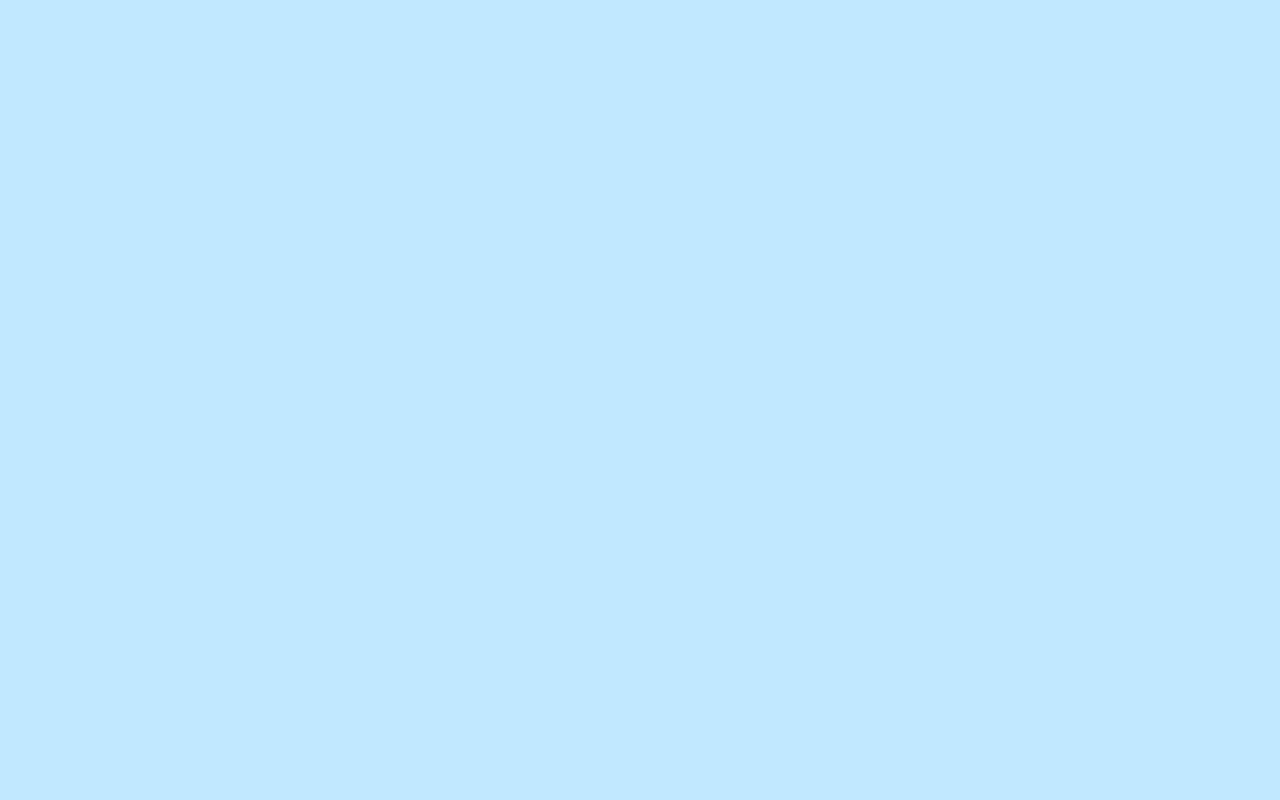
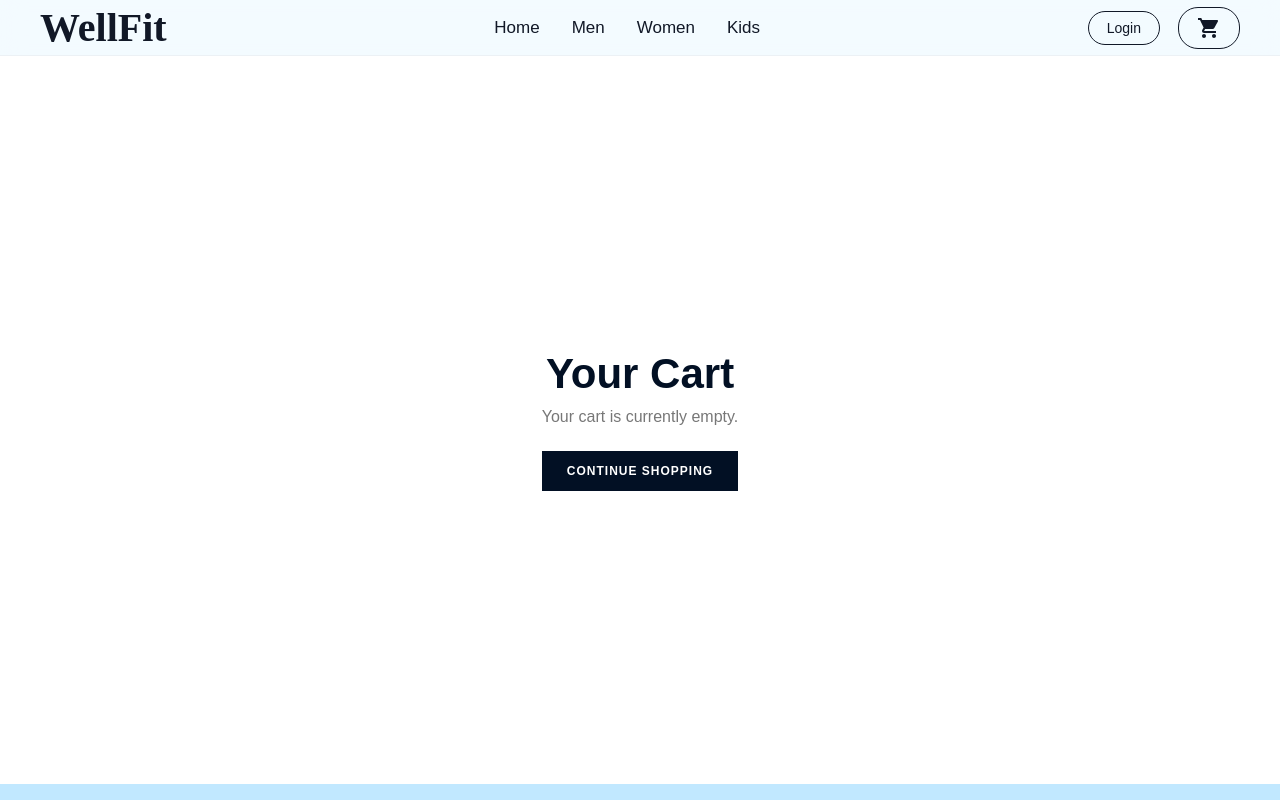
Before and after one commit to Melvin-1117/WellFit, a React app in the folder frontend/: page /cart in a window 1280 px wide. Before the commit this address had no page. Built offline with nearby package versions, Linux system fonts and the light colour scheme; the HTML template or start-up script is replaced by a standard one; a web font is replaced by a local one.

Commit message:
Cart page implemented

```diff
--- a/frontend/src/App.css
+++ b/frontend/src/App.css
@@ -826,3 +826,196 @@
   }
 
 }
+/* Cart page */
+
+.cart-page {
+  padding: 70px 8%;
+  background: #ffffff;
+  min-height: calc(100vh - 72px);
+}
+
+.cart-header {
+  text-align: center;
+  margin-bottom: 55px;
+}
+
+.cart-header p {
+  margin: 0 0 10px;
+  font-size: 12px;
+  font-weight: 600;
+  letter-spacing: 3px;
+  color: #777;
+}
+
+.cart-header h1 {
+  margin: 0;
+  font-size: 42px;
+  font-weight: 600;
+  color: #111827;
+}
+.cart-layout {
+  display: grid;
+  grid-template-columns: 2fr 1fr;
+  gap: 60px;
+  max-width: 1200px;
+  margin: 0 auto;
+}
+.cart-item {
+  display: flex;
+  gap: 25px;
+  padding: 20px 0;
+  border-bottom: 1px solid #e5e5e5;
+}
+
+.cart-item img {
+  width: 140px;
+  height: 170px;
+  object-fit: cover;
+  display: block;
+}
+
+.cart-item-info {
+  display: flex;
+  flex-direction: column;
+  justify-content: center;
+}
+
+.cart-item-info h3 {
+  margin: 0 0 10px;
+  font-size: 17px;
+  font-weight: 500;
+  color: #111827;
+}
+
+.cart-item-info p {
+  margin: 4px 0;
+  font-size: 13px;
+  color: #777;
+}
+
+.cart-item-info .cart-item-price {
+  margin-top: 12px;
+  font-size: 15px;
+  font-weight: 600;
+
+  color: #111827;
+}
+.cart-summary {
+  height: fit-content;
+  padding: 30px;
+  background: #f8f8f8;
+}
+
+.cart-summary h2 {
+  margin: 0 0 30px;
+  font-size: 20px;
+  font-weight: 600;
+}
+
+.summary-row,
+.summary-total {
+  display: flex;
+  justify-content: space-between;
+  margin-bottom: 15px;
+  font-size: 14px;
+}
+
+.summary-row span:last-child {
+  font-weight: 500;
+}
+
+.summary-divider {
+  height: 1px;
+  margin: 20px 0;
+  background: #dddddd;
+}
+
+.summary-total {
+  font-size: 17px;
+  font-weight: 600;
+}
+
+.checkout-button {
+  width: 100%;
+  margin-top: 20px;
+  padding: 15px;
+  border: none;
+  background: #021024;
+  color: white;
+  font-size: 12px;
+  font-weight: 600;
+  letter-spacing: 1.5px;
+  cursor: pointer;
+  transition: background 0.25s ease;
+}
+.checkout-button:hover {
+  background: #52659f;
+}
+.empty-cart {
+  display: flex;
+  flex-direction: column;
+  align-items: center;
+  justify-content: center;
+  text-align: center;
+}
+
+.empty-cart h1 {
+  margin-bottom: 10px;
+  font-size: 42px;
+}
+
+.empty-cart p {
+  margin-bottom: 25px;
+  color: #777;
+}
+
+.empty-cart a {
+  padding: 13px 25px;
+  background: #021024;
+  color: white;
+  text-decoration: none;
+  font-size: 12px;
+  font-weight: 600;
+  letter-spacing: 1px;
+}
+@media (max-width: 800px) {
+  .cart-layout {
+    grid-template-columns: 1fr;
+  }
+  .cart-page {
+    padding: 50px 25px;
+  }
+
+}
+.cart-link {
+  display: flex;
+  align-items: center;
+  text-decoration: none;
+  color: inherit;
+}
+.cart-link {
+  position: relative;
+
+  display: flex;
+  align-items: center;
+
+  text-decoration: none;
+  color: inherit;
+}
+
+.cart-count {
+  position: absolute;
+  top: 0;
+  right: 0;
+  min-width: 17px;
+  height: 17px;
+  display: flex;
+  align-items: center;
+  justify-content: center;
+  padding: 2px;
+  border-radius: 50%;
+  background: #021024;
+  color: white;
+  font-size: 10px;
+  font-weight: 600;
+}
--- a/frontend/src/App.jsx
+++ b/frontend/src/App.jsx
@@ -13,6 +13,9 @@ import Categories from "./components/Categories";
 
 import Shop from "./pages/Shop";
 import ProductDetails from "./pages/ProductDetails";
+import Cart from "./pages/Cart";
+
+import { CartProvider } from "./context/CartContext";
 
 
 function Home() {
@@ -32,13 +35,17 @@ function App() {
   return (
     <BrowserRouter>
 
+      <CartProvider>
+
         <Routes>
 
+          {/* HOME */}
           <Route
             path="/"
             element={<Home />}
           />
 
+          {/* PRODUCT DETAILS */}
           <Route
             path="/product/:id"
             element={
@@ -49,7 +56,20 @@ function App() {
             }
           />
 
+          {/* CART */}
+          <Route
+            path="/cart"
+            element={
+              <>
+                <Navbar />
+                <Cart />
+              </>
+            }
+          />
+
         </Routes>
+
+      </CartProvider>
 
     </BrowserRouter>
   );
--- /dev/null
+++ b/frontend/src/components/CartButton.jsx
@@ -0,0 +1,24 @@
+import { Link } from "react-router-dom";
+import ShoppingCartIcon from "@mui/icons-material/ShoppingCart";
+import IconButton from "@mui/material/IconButton";
+import { useCart } from "../context/CartContext";
+function CartButton() {
+  const { cart } = useCart();
+  const itemCount = cart.reduce(
+    (total, item) => total + item.quantity,
+    0
+  );
+  return (
+    <Link to="/cart" className="cart-link">
+      <IconButton>
+        <ShoppingCartIcon />
+        {itemCount > 0 && (
+          <span className="cart-count">
+            {itemCount}
+          </span>
+        )}
+      </IconButton>
+    </Link>
+  );
+}
+export default CartButton;
--- a/frontend/src/components/Navbar.jsx
+++ b/frontend/src/components/Navbar.jsx
@@ -1,3 +1,5 @@
+import CartButton from "./CartButton";
+
 function Navbar() {
   return (
     <nav className="navbar">
@@ -14,11 +16,11 @@ function Navbar() {
       </div>
 
       <div className="navbar-actions">
-        <button className="login-button">Login</button>
+        <button className="login-button">
+          Login
+        </button>
 
-        <button className="cart-button" aria-label="Shopping cart">
-          🛒
-        </button>
+        <CartButton />
       </div>
 
     </nav>
--- /dev/null
+++ b/frontend/src/context/CartContext.jsx
@@ -0,0 +1,35 @@
+import { createContext, useContext, useState } from "react";
+
+const CartContext = createContext();
+
+function CartProvider({ children }) {
+  const [cart, setCart] = useState([]);
+
+  const addToCart = (product, size, quantity) => {
+    setCart((currentCart) => [
+      ...currentCart,
+      {
+        ...product,
+        size,
+        quantity,
+      },
+    ]);
+  };
+
+  return (
+    <CartContext.Provider
+      value={{
+        cart,
+        addToCart,
+      }}
+    >
+      {children}
+    </CartContext.Provider>
+  );
+}
+
+function useCart() {
+  return useContext(CartContext);
+}
+
+export { CartProvider, useCart };
--- /dev/null
+++ b/frontend/src/pages/Cart.jsx
@@ -0,0 +1,94 @@
+import { useCart } from "../context/CartContext";
+
+function Cart() {
+  const { cart } = useCart();
+
+  const subtotal = cart.reduce(
+    (total, item) => total + item.price * item.quantity,
+    0
+  );
+
+  if (cart.length === 0) {
+    return (
+      <section className="cart-page empty-cart">
+        <h1>Your Cart</h1>
+
+        <p>Your cart is currently empty.</p>
+
+        <a href="/">CONTINUE SHOPPING</a>
+      </section>
+    );
+  }
+
+  return (
+    <section className="cart-page">
+
+      <div className="cart-header">
+        <p>YOUR SHOPPING BAG</p>
+        <h1>Your Cart</h1>
+      </div>
+
+      <div className="cart-layout">
+
+        <div className="cart-items">
+
+          {cart.map((item, index) => (
+            <div
+              className="cart-item"
+              key={`${item.id}-${item.size}-${index}`}
+            >
+              <img
+                src={item.image}
+                alt={item.name}
+              />
+
+              <div className="cart-item-info">
+                <h3>{item.name}</h3>
+
+                <p>Size: {item.size}</p>
+
+                <p>Quantity: {item.quantity}</p>
+
+                <p className="cart-item-price">
+                  ₹{item.price * item.quantity}
+                </p>
+              </div>
+            </div>
+          ))}
+
+        </div>
+
+        <div className="cart-summary">
+
+          <h2>Order Summary</h2>
+
+          <div className="summary-row">
+            <span>Subtotal</span>
+            <span>₹{subtotal}</span>
+          </div>
+
+          <div className="summary-row">
+            <span>Shipping</span>
+            <span>FREE</span>
+          </div>
+
+          <div className="summary-divider"></div>
+
+          <div className="summary-total">
+            <span>Total</span>
+            <span>₹{subtotal}</span>
+          </div>
+
+          <button className="checkout-button">
+            PROCEED TO CHECKOUT
+          </button>
+
+        </div>
+
+      </div>
+
+    </section>
+  );
+}
+
+export default Cart;
--- a/frontend/src/pages/ProductDetails.jsx
+++ b/frontend/src/pages/ProductDetails.jsx
@@ -1,14 +1,13 @@
 import { useParams } from "react-router-dom";
 import { useState } from "react";
 import products from "../data/products";
-
+import { useCart } from "../context/CartContext";
 function ProductDetails() {
   const { id } = useParams();
-
+  const { addToCart } = useCart();
   const product = products.find(
     (item) => item.id === Number(id)
   );
-
   const [selectedSize, setSelectedSize] = useState("");
   const [quantity, setQuantity] = useState(1);
 
@@ -83,9 +82,22 @@ function ProductDetails() {
             </button>
           </div>
         </div>
-        <button className="add-to-cart-button">
-          ADD TO CART
+        <button
+        className="add-to-cart-button"
+        onClick={() => {
+            if (!selectedSize) {
+            alert("Please select a size");
+            return;
+            }
+
+            addToCart(product, selectedSize, quantity);
+
+            alert("Product added to cart!");
+        }}
+        >
+             ADD TO CART
         </button>
+
       </div>
     </section>
   );
```
Lines whose indentation alone changed are shown as unchanged.
